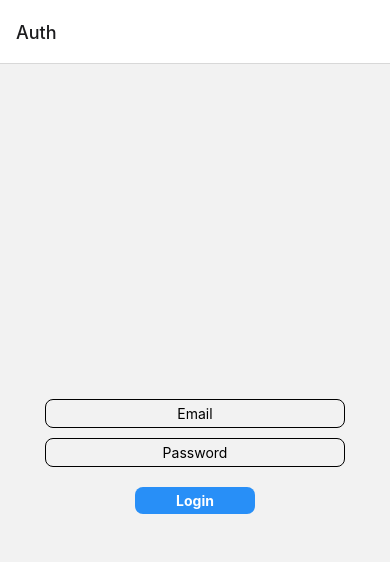
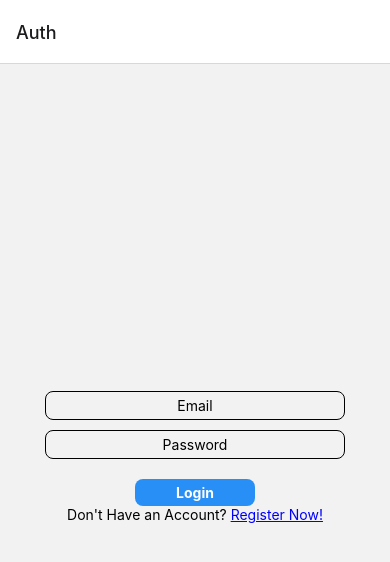
Before and after one commit to XLR8-07/MAD_React_Native, a React Native app: screen /Auth in a window 390 px wide. Shown: the top 562 px of the page. Built offline with nearby package versions, Linux system fonts and the light colour scheme.

Commit message:
API Services intiation

```diff
--- a/package.json
+++ b/package.json
@@ -12,6 +12,7 @@
     "@expo/metro-runtime": "~3.2.1",
     "@react-navigation/native": "^6.1.17",
     "@react-navigation/stack": "^6.4.0",
+    "axios": "1.7.7",
     "expo": "~51.0.17",
     "expo-status-bar": "~1.12.1",
     "react": "18.2.0",
--- a/src/screens/auth-screen.tsx
+++ b/src/screens/auth-screen.tsx
@@ -1,18 +1,20 @@
 import React, { useState } from "react";
 import { TextInput, TouchableOpacity, View, Text, StyleSheet } from "react-native";
 
-interface IUserState {
+export interface IUserState {
     isLoggedIn: boolean
     user: IUser
 }
 
-interface IUser {
+export interface IUser {
+    first_name: string
+    last_name: string
     email: string
-    token: string
-    img_url: string
+    city: string
+    country: string
 }
 
-const AuthScreen = () => {
+const AuthScreen = (props: any) => {
     const [email, setEmail] = useState('')
     const [password, setPassword] = useState('')
 
@@ -21,12 +23,19 @@ const AuthScreen = () => {
     const handleLogin = () => {
         if (email == "abc@gmail.com" && password == "abc1234") {
             const user: IUser = {
-                email: 'abc@gmail.com',
-                token: 'eBibfvisbnoinw',
-                img_url: ""
+                first_name: '',
+                last_name: '',
+                email: '',
+                city: '',
+                country: ''
             }
             setUserData({ isLoggedIn: true, user: user })
         }
+        console.log("Current User Data", userData)
+    }
+
+    const handleRegister = () => {
+        props.navigation.navigate("Register", setUserData)
     }
 
     return (<>
@@ -37,6 +46,7 @@ const AuthScreen = () => {
                 <Text style={styles.buttonTextStyle}>Login</Text>
             </TouchableOpacity>
             {userData?.isLoggedIn ? <Text>Logged In Successfully</Text> : <></>}
+            <Text>Don't Have an Account? <Text style={styles.hyperLinkText} onPress={handleRegister}>Register Now!</Text></Text>
         </View>
     </>)
 }
@@ -76,5 +86,11 @@ const styles = StyleSheet.create({
         color: "#ffffff",
         fontWeight: "700",
     },
+    hyperLinkText:
+    {
+        textDecorationLine: 'underline',
+        color: 'blue',
+        cursor: 'pointer'
+    }
 })
 export default AuthScreen;
```
Also changed, not shown: src/services/dashboard-service.ts (added, +20 -0 lines), 1 other file (tests, documents, lock files or other folders).
